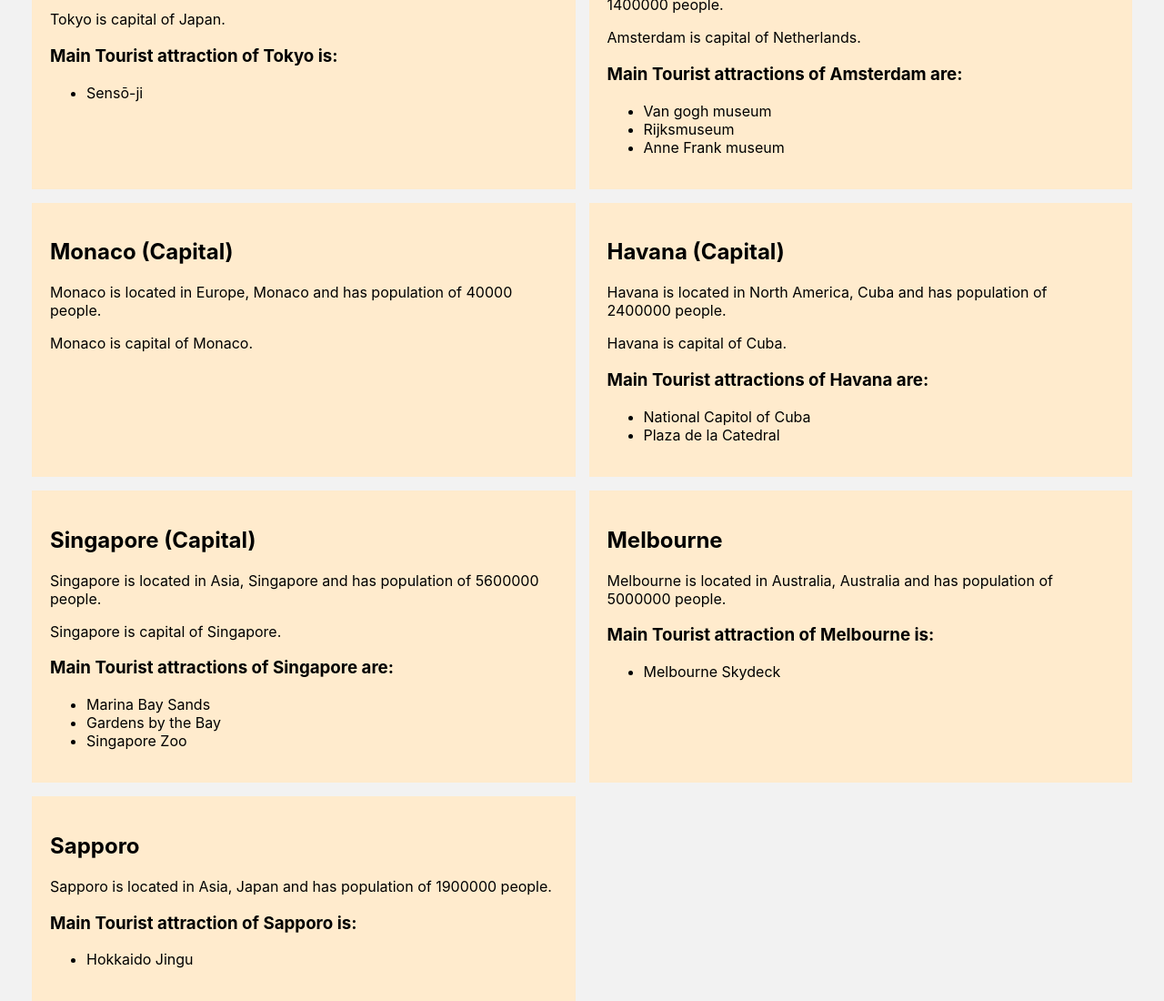
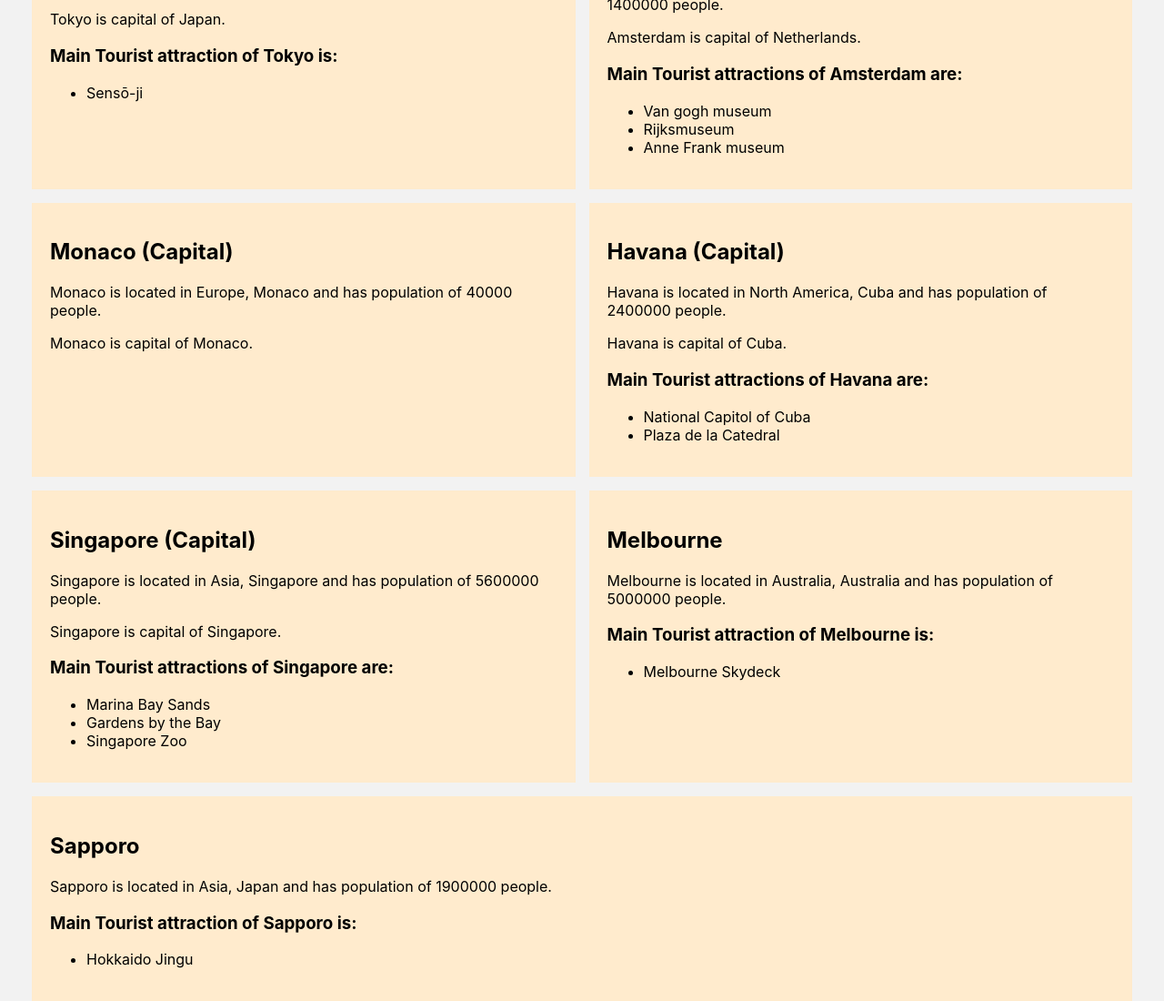
Before and after one commit to Adomelism/First-React-Project, a React (Create React App) app: page /CitiesPage in a window 1280 px wide. Shown: the part 510-1610 px from the top of the page at 91% size. Built offline with nearby package versions, Linux system fonts and the light colour scheme.

Commit message:
fixed odd cities

```diff
--- a/src/Pages/CitiesPage/CitiesPage.css
+++ b/src/Pages/CitiesPage/CitiesPage.css
@@ -10,6 +10,6 @@
     padding: 20px;
 }
 
-.odd-cities .city-item:last-child {
+.odd-cities .cities-item:last-child {
     width: 100%;
 }
--- a/src/Pages/CitiesPage/CitiesPage.js
+++ b/src/Pages/CitiesPage/CitiesPage.js
@@ -101,7 +101,9 @@
 
 const [cities, setCities] = useState(citiesData);
 
-const oddCitiesClass = citiesData.length % 2 !== 0 ? ' odd-cities' : '';
+const oddCitiesClass = cities.length % 2 !== 0 ? ' odd-cities' : '';
+
+console.log(cities.length)
 
   return (
 <Container>
```
